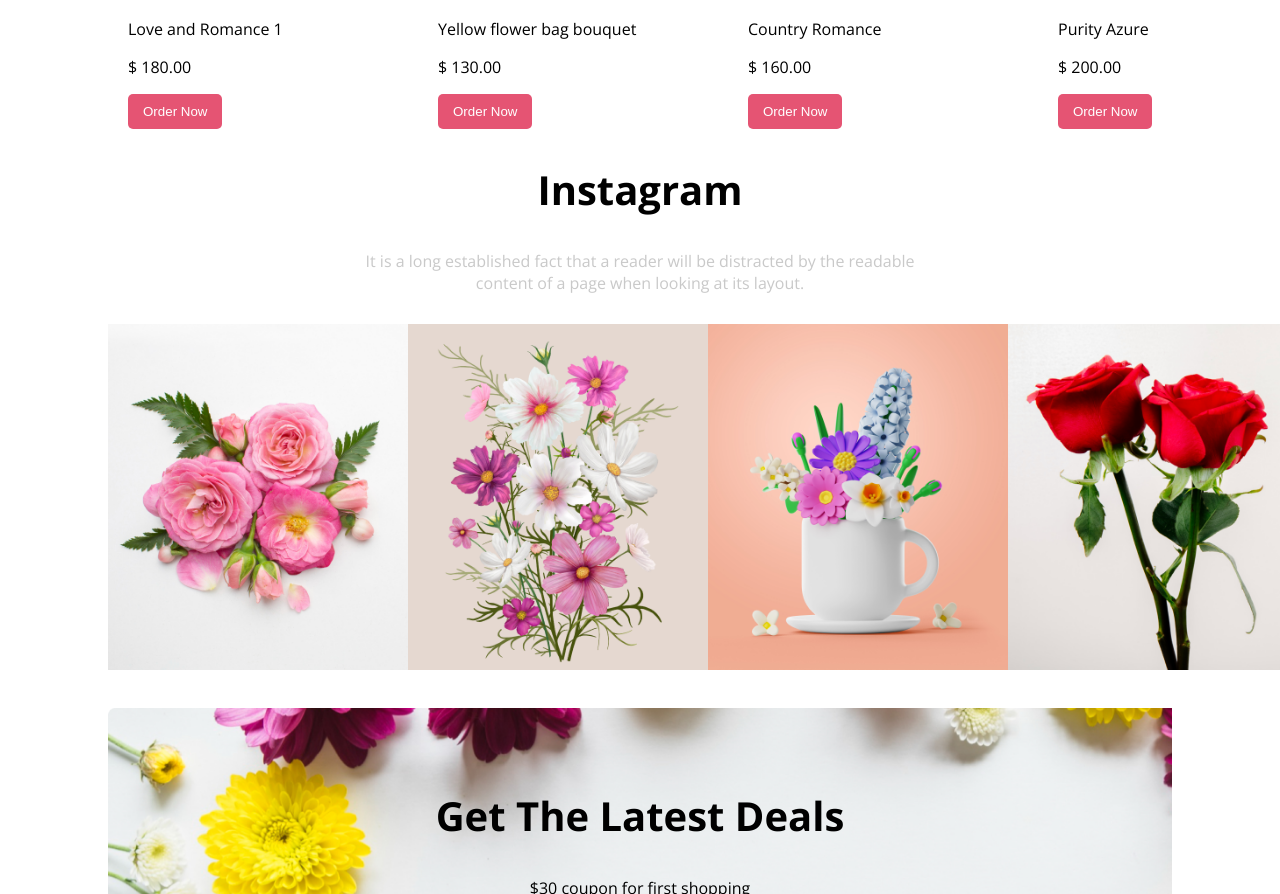
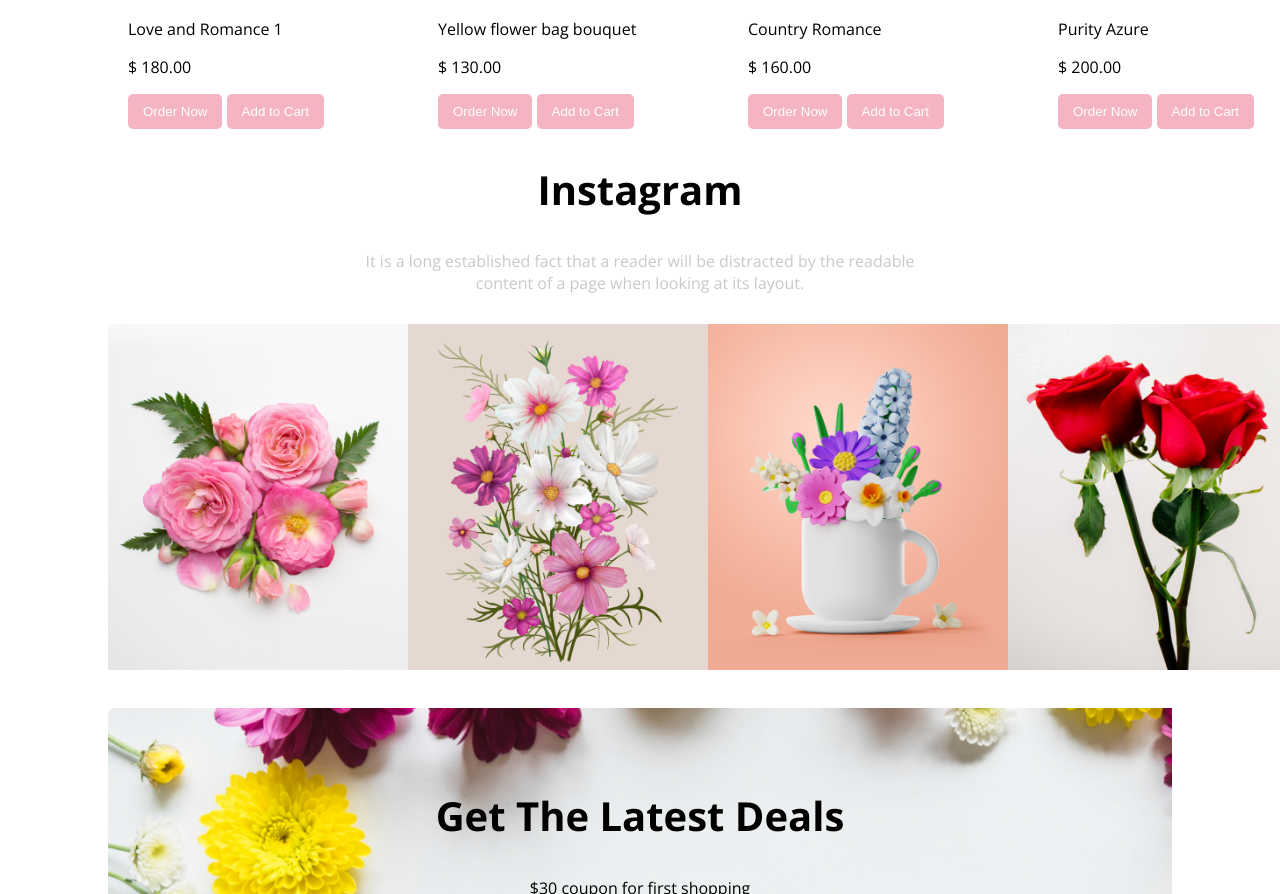
Before and after one commit to Gahmed08/Assignment_one, a plain HTML site: page index.html in a window 1280 px wide. Shown: the part 2967-3861 px from the top of the page. Drawn offline with nearby package versions, Linux system fonts and the light colour scheme.

Commit message:
cart button added

```diff
--- a/index.html
+++ b/index.html
@@ -101,24 +101,28 @@
                     <p>Love and Romance 1</p>
                     <p>$ 180.00</p>
                     <button class="order-btn" >Order Now</button>
+                    <button class="cart-btn" >Add to Cart</button>
                 </div>
                 <div class="glass-vase-flower zoom">
                     <img  src="images/new_02.jpg" alt="">
                     <p>Yellow flower bag bouquet</p>
                     <p>$ 130.00</p>
                     <button class="order-btn" >Order Now</button>
+                    <button class="cart-btn" >Add to Cart</button>
                 </div>
                 <div class="glass-vase-flower zoom">
                     <img src="images/new_03.jpg" alt="">
                     <p>Country Romance</p>
                     <p>$ 160.00</p>
                     <button class="order-btn" >Order Now</button>
+                    <button class="cart-btn" >Add to Cart</button>
                 </div>
                 <div class="glass-vase-flower zoom">
                     <img src="images/new_04.jpg" alt="">
                     <p>Purity Azure</p>
                     <p>$ 200.00</p>
                     <button class="order-btn" >Order Now</button>
+                    <button class="cart-btn" >Add to Cart</button>
                 </div>
             </div>
             <div >
--- a/styles/style.css
+++ b/styles/style.css
@@ -118,12 +118,24 @@ body{
 .order-btn{
     text-align: center;
     margin-left: 20px;
-    background-color: #E55473;
+    background-color: #E5547370;
     color: #FFFFFF;
     padding: 10px 15px;
     border-radius: 5px;
     border: 0px;
 
+}
+.cart-btn{
+    text-align: center;
+    background-color: #E5547370;
+    color: #FFFFFF;
+    padding: 10px 15px;
+    border-radius: 5px;
+    border: 0px;
+
+}
+.cart-btn:hover, .order-btn:hover{
+    background-color: #E55473;
 }
 
 .offer-options{
@@ -169,7 +181,7 @@ body{
 
 .zoom:hover{
     transform: scale(1.1);
-    background-color: #E5547330;
+    background-color: #1aada330;
     border-radius: 10px;
     padding-bottom: 10px;
 }
```
